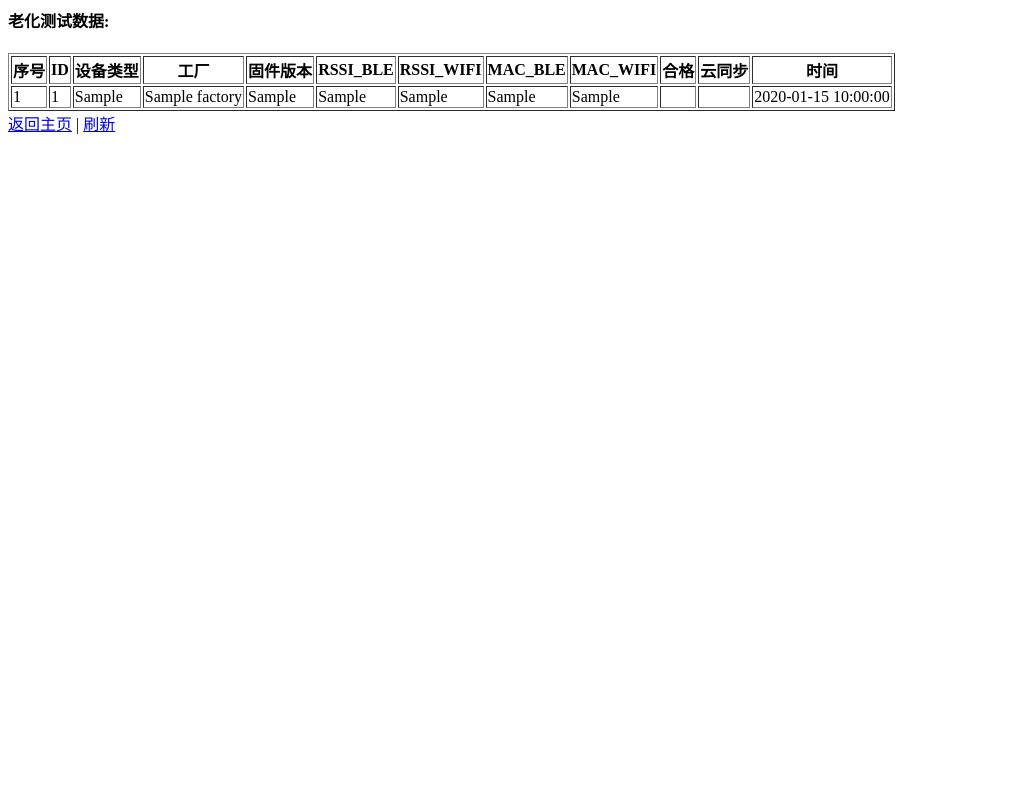
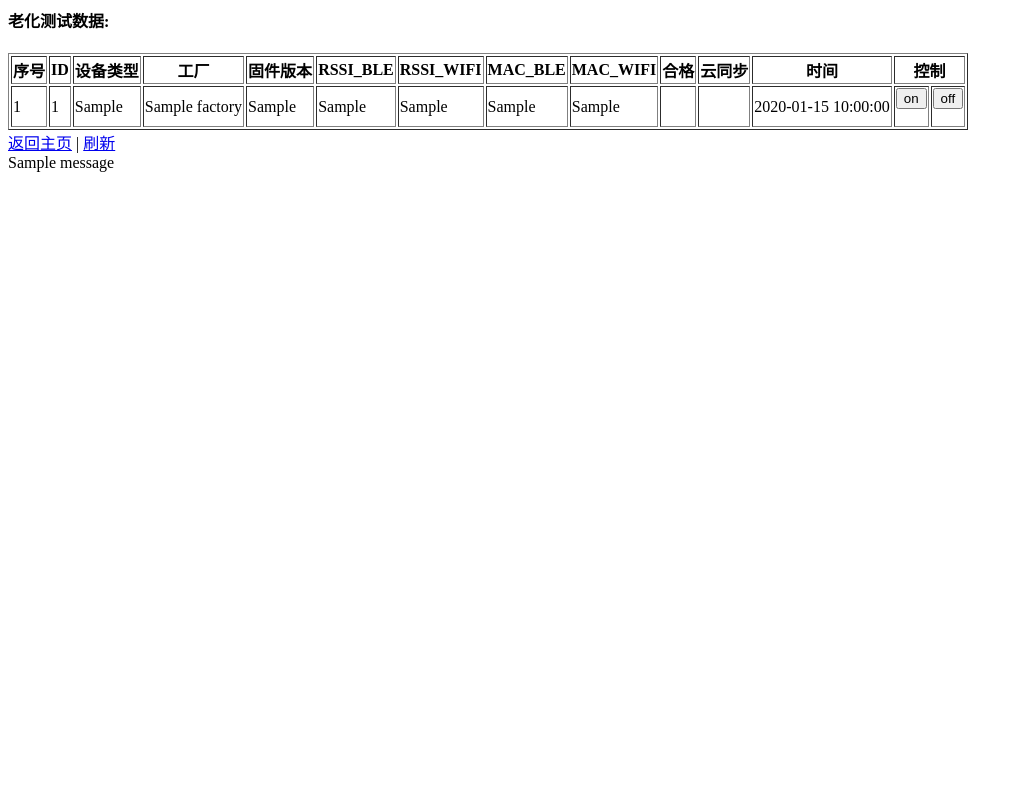
Before and after one commit to linanster/aging_bak, a Python web app: template flask/templates/db_query_aging.html in a window 1280 px wide. Shown: the whole page, without its empty margins (0-1023 px from the left). Run offline with Jinja, Linux system fonts and the light colour scheme; the template is opened without the code that fills it: most values are stand-ins (such as "Sample title", 1, 10 or a date in 2020); one stand-in notice (Sample message) is shown.

Commit message:
support turn on/off module

```diff
--- a/flask/lib/mycmd.py
+++ b/flask/lib/mycmd.py
@@ -97,3 +97,8 @@ def _scan():
     else:
         print("scan success")
         return 0
+
+@async_call
+def turn_on_off(mac, on_off):
+    print("[debug] ble-backend -command={} -mac={}".format(on_off, mac))
+    return 0
--- a/flask/templates/db_query_aging.html
+++ b/flask/templates/db_query_aging.html
@@ -21,6 +21,7 @@
       <th>合格</th>
       <th>云同步</th>
       <th>时间</th>
+      <th colspan="2">控制</th>
     </tr>
     {% for result in results %}
       <tr>
@@ -36,11 +37,29 @@
         <td>{{result.is_qualified}}</td>
         <td>{{result.is_sync}}</td>
         <td>{{result.datetime}}</td>
+	<td>
+          <form action = "{{url_for('blue_command.cmd_on_off')}}" method = "post">
+	    <input type = "hidden" name = "mac" value="{{result.mac_ble}}" />
+	    <input type = "hidden" name = "on_off" value="on" />
+	    <button type="submit">on</button>
+	  </form>
+	</td>
+	<td>
+	  <form action = "{{url_for('blue_command.cmd_on_off')}}" method = "post">
+	    <input type = "hidden" name = "mac" value="{{result.mac_ble}}" />
+	    <input type = "hidden" name = "on_off" value="off" />
+	    <button type="submit">off</button>
+	  </form>
+	</td>
       </tr>
     {% else %}
     {% endfor %}
   </table>
   <a href="{{ url_for('blue_index.index') }}">返回主页</a> |
   <a href="{{ url_for('blue_database.info_aging') }}">刷新</a>
+  <br>
+  {%- for message in get_flashed_messages() %}
+    {{ message }}
+  {%- endfor %}
 </body>
 </html>
```
Also changed, not shown: flask/views/command.py (+9 -0 lines).
